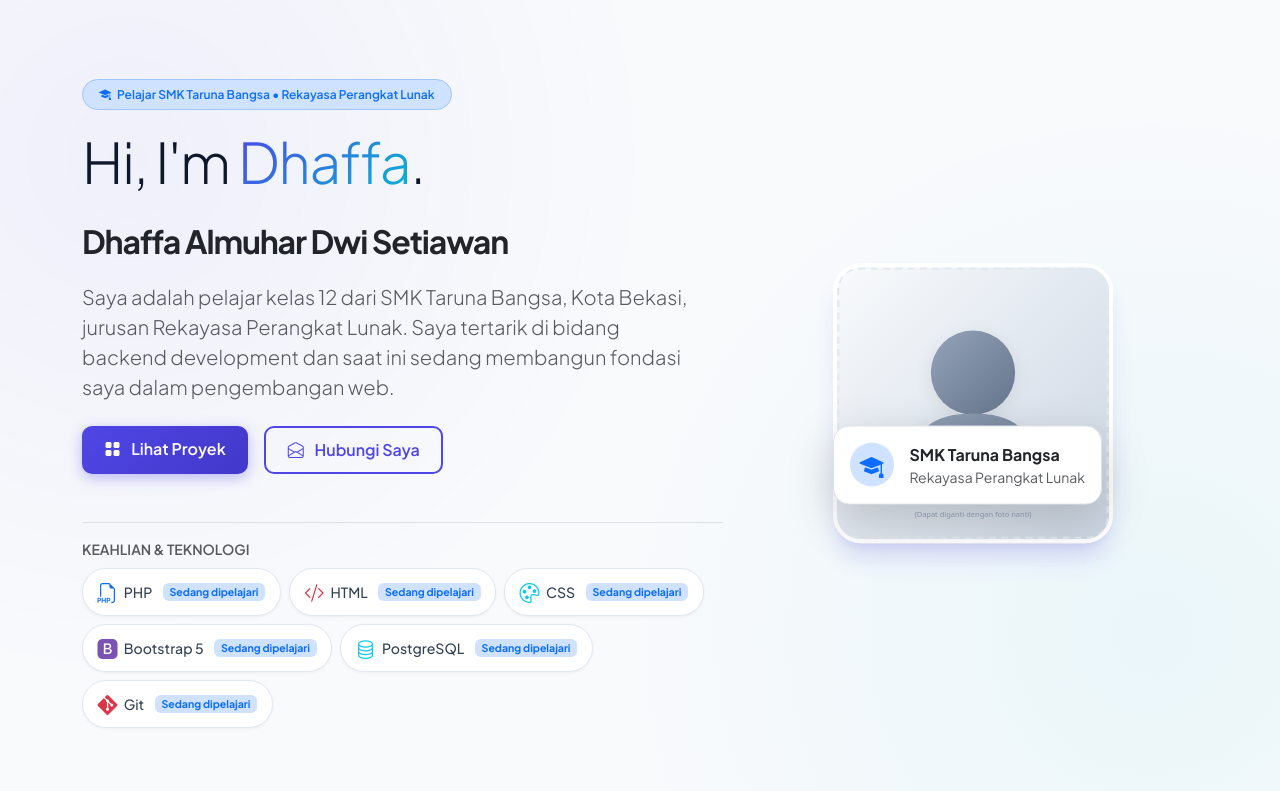
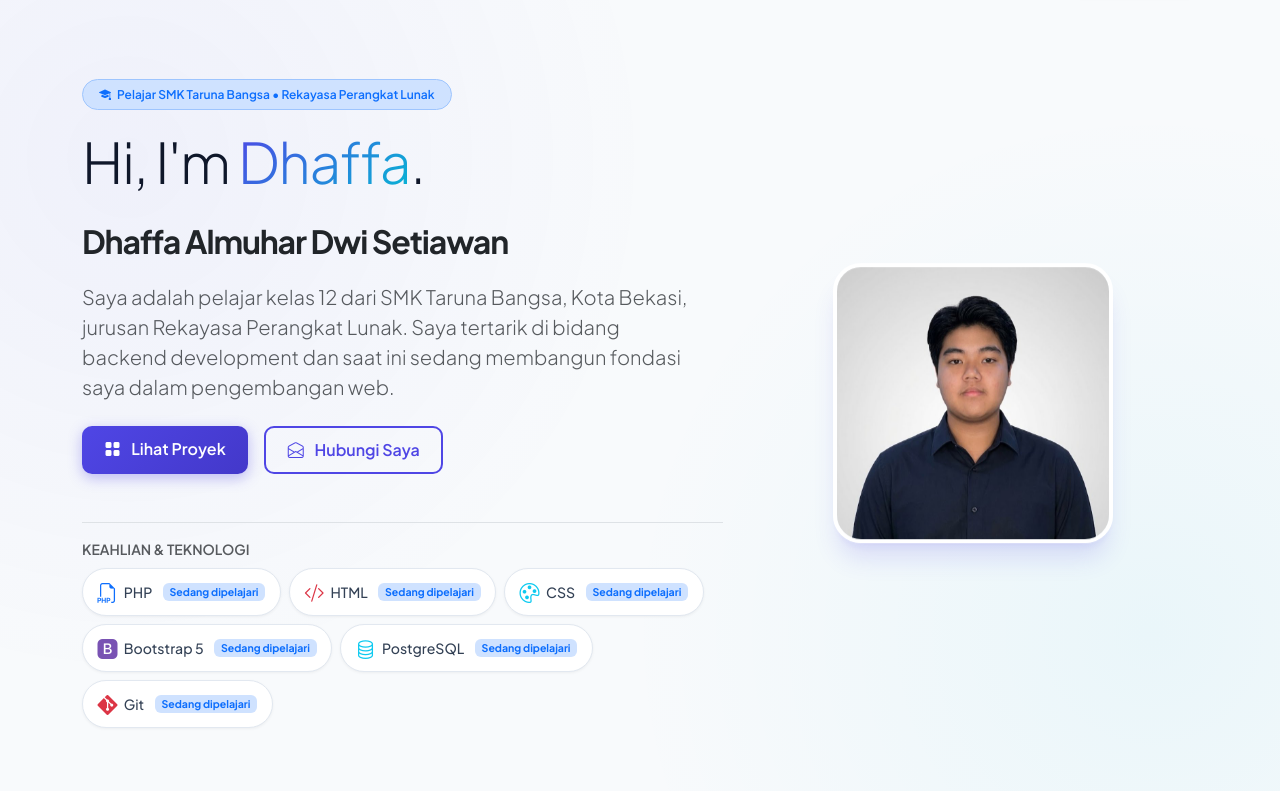
Before and after one commit to kazeeX/portfolio, a PHP site: page / in a window 1280 px wide. Shown: the part 78-869 px from the top of the page. Run offline with PHP 8.4, Linux system fonts and the light colour scheme; some libraries are stand-ins or nearby versions.

Commit message:
Add profile photo and remove hero pill

```diff
--- a/pages/home.php
+++ b/pages/home.php
@@ -72,17 +72,7 @@
       <!-- Hero Visual Avatar / Photo Placeholder -->
       <div class="col-lg-5 text-center">
         <div class="position-relative d-inline-block">
-          <img src="assets/img/avatar.svg" alt="Dhaffa Almuhar Dwi Setiawan" class="hero-avatar">
-          <!-- Floating School & Major Pill -->
-          <div class="position-absolute bottom-0 start-0 translate-middle-y bg-white p-3 rounded-4 shadow-lg border text-start d-none d-sm-flex align-items-center gap-3">
-            <div class="rounded-circle bg-primary-subtle text-primary p-2 d-flex align-items-center justify-content-center" style="width: 44px; height: 44px;">
-              <i class="bi bi-mortarboard-fill fs-4"></i>
-            </div>
-            <div>
-              <div class="fw-bold fs-6 text-dark">SMK Taruna Bangsa</div>
-              <div class="small text-muted">Rekayasa Perangkat Lunak</div>
-            </div>
-          </div>
+          <img src="assets/img/profile.jpg" alt="Dhaffa Almuhar Dwi Setiawan" class="hero-avatar">
         </div>
       </div>
     </div>
```
Also changed, not shown: assets/img/profile.jpg (added).
